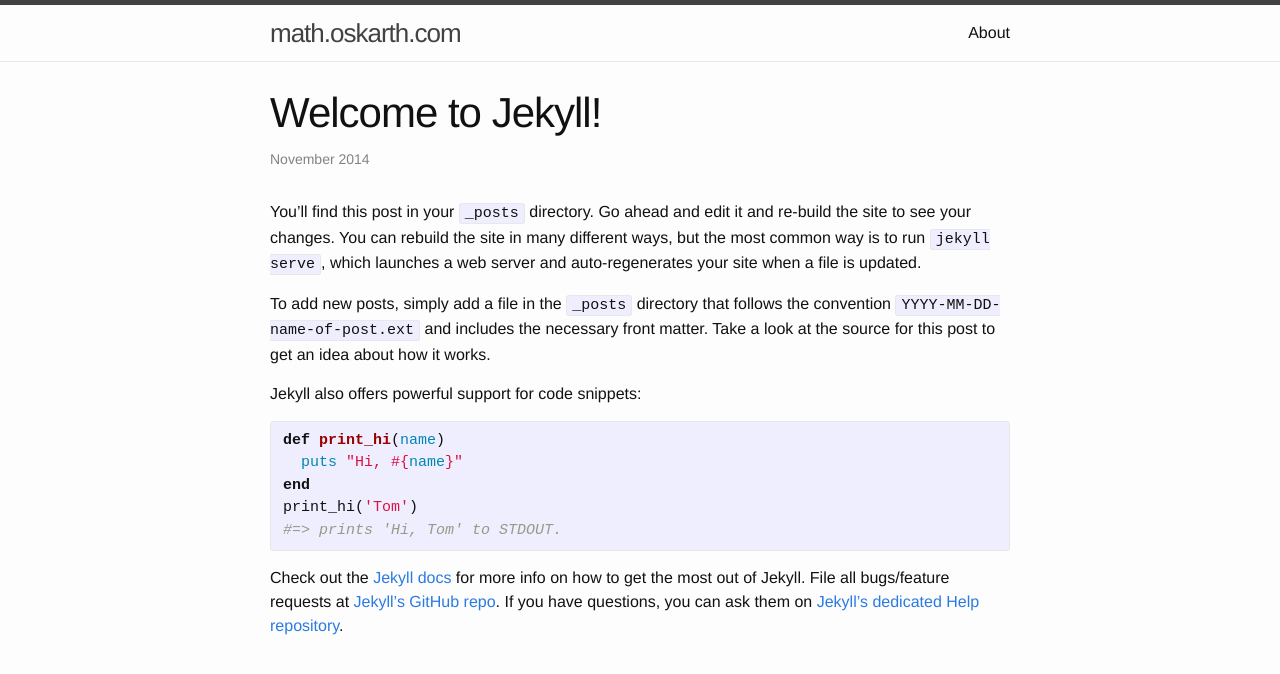
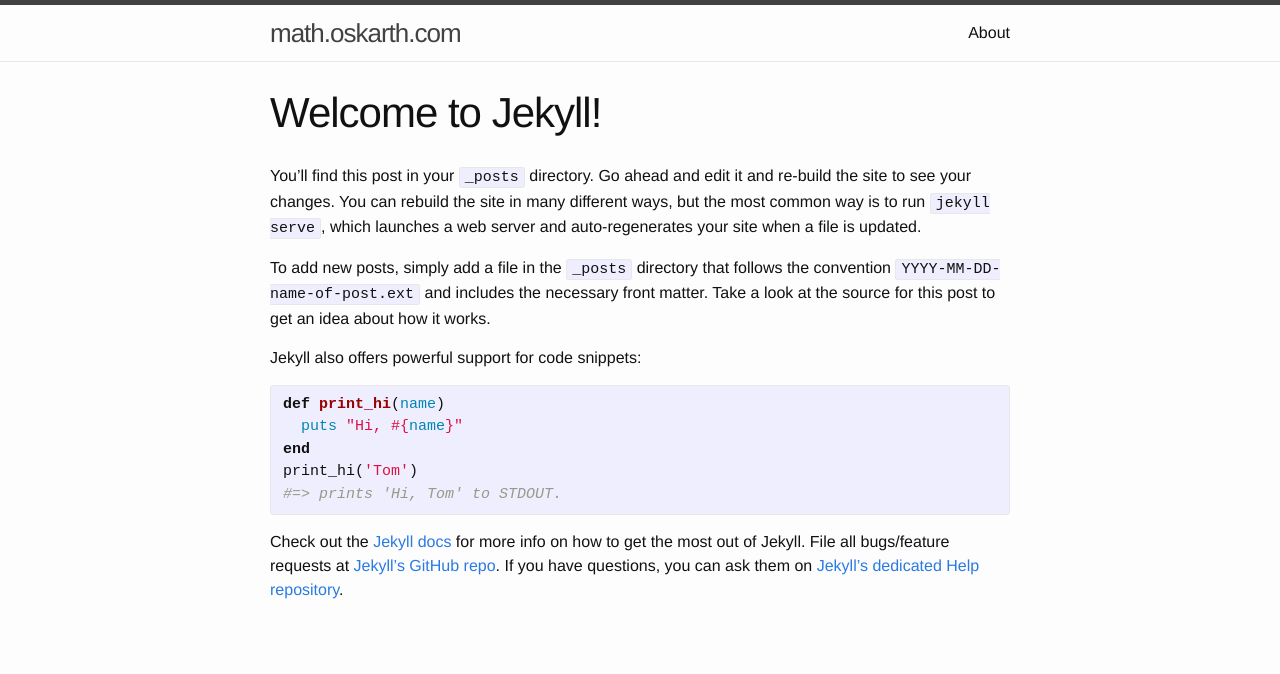
Before and after one commit to oskarth/math, a Jekyll site: the page built from _posts/2014-11-19-welcome-to-jekyll.markdown, in a window 1280 px wide. Shown: the top 674 px of the page. Built offline with Jekyll 4.4.1, drawn with Linux system fonts in a browser that asks for light colours.

Commit message:
comment out date comp

```diff
--- a/_layouts/post.html
+++ b/_layouts/post.html
@@ -5,7 +5,9 @@
 
   <header class="post-header">
     <h1 class="post-title">{{ page.title }}</h1>
-    <p class="post-meta">{{ page.date | date: "%B %Y" }}{% if page.author %} • {{ page.author }}{% endif %}{% if page.meta %} • {{ page.meta }}{% endif %}</p>
+    <p class="post-meta">
+<!-- {{ page.date | date: "%B %Y" }} -->
+{% if page.author %} • {{ page.author }}{% endif %}{% if page.meta %} • {{ page.meta }}{% endif %}</p>
   </header>
 
   <article class="post-content">
```
